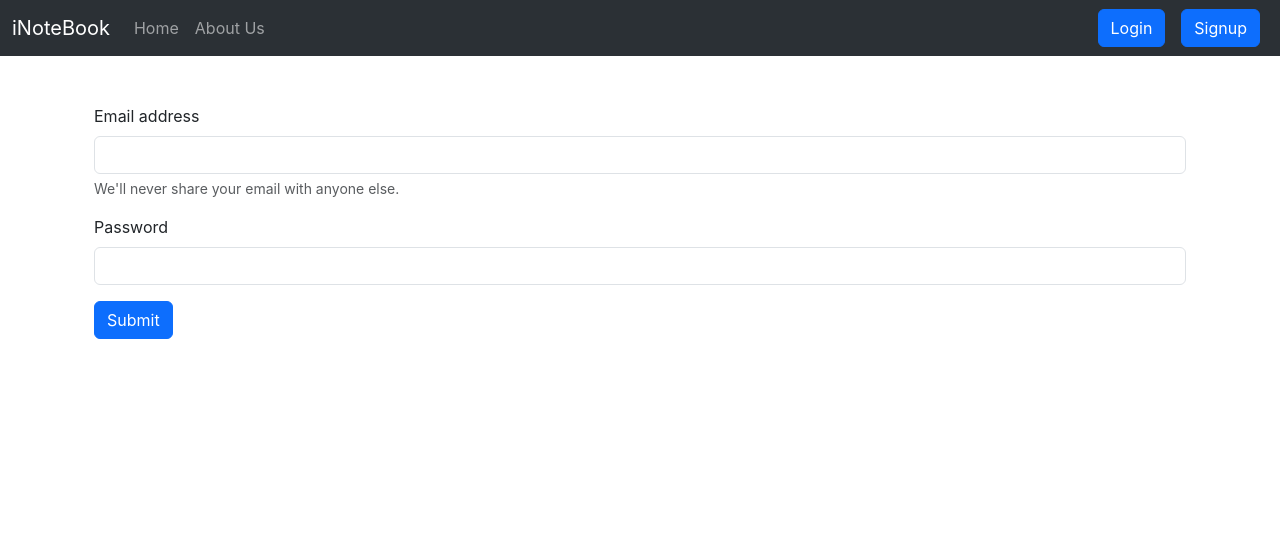
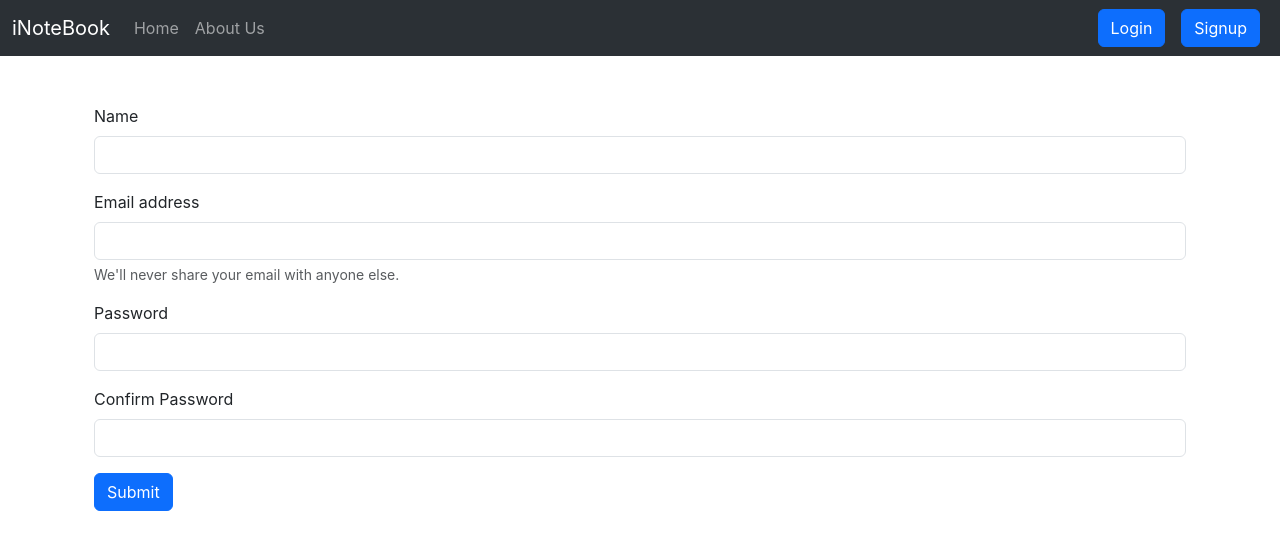
Before and after one commit to AnushkJain2201/FrontEnd-iNoteBook, a React (Create React App) app: page /signup in a window 1280 px wide. Shown: the top 550 px of the page. Built offline with nearby package versions, Linux system fonts and the light colour scheme.

Commit message:
SignUp Done

```diff
--- a/src/components/Login.js
+++ b/src/components/Login.js
@@ -24,12 +24,12 @@
         });
         const json = await response.json();
         console.log(json);
-        if(json.success === true){
+        if (json.success === true) {
             //Save the authtoken and redirect
-            localStorage.setItem('token' , json.authtoken)
+            localStorage.setItem('token', json.authtoken)
             navigate('/')
         }
-        else{
+        else {
             alert("Invalid Credentials")
         }
     }
--- a/src/components/Signup.js
+++ b/src/components/Signup.js
@@ -1,20 +1,63 @@
-import React from 'react'
+import React, { useState } from 'react'
+import { useNavigate } from 'react-router-dom'
 
 const Signup = () => {
+
+  const host = 'http://localhost:5000';
+
+  const [credentials, setCredentials] = useState({ name: "", email: "", password: "", cpassword: "" });
+
+  let navigate = useNavigate();
+
+  const onChange = (e) => {
+    setCredentials({ ...credentials, [e.target.name]: e.target.value })
+  }
+
+  const handleSubmit = async (e) => {
+    e.preventDefault();
+    const response = await fetch(`${host}/api/auth/createuser`, {
+      method: "POST", // *GET, POST, PUT, DELETE, etc.
+      headers: {
+        "Content-Type": "application/json",
+        // 'Content-Type': 'application/x-www-form-urlencoded'
+      },
+      body: JSON.stringify({ name:credentials.name, email: credentials.email, password: credentials.password }),
+    });
+    const json = await response.json();
+    console.log(json);
+    if(json.success){
+      //Save the authtoken and redirect
+      localStorage.setItem('token', json.authtoken)
+      navigate('/')
+    }
+    else{
+      alert("Invalid Credentials");
+    }
+
+  }
+
   return (
     <div className='container my-5'>
-      <form>
-        <div class="mb-3">
-          <label for="exampleInputEmail1" class="form-label">Email address</label>
-          <input type="email" class="form-control" id="exampleInputEmail1" aria-describedby="emailHelp" />
-            <div id="emailHelp" class="form-text">We'll never share your email with anyone else.</div>
+      <form onSubmit={handleSubmit}>
+        <div className="mb-3">
+          <label htmlFor="name" className="form-label">Name</label>
+          <input type="text" className="form-control" id="name" aria-describedby="emailHelp" name='name' onChange={onChange} required minLength={5}/>
         </div>
-        <div class="mb-3">
-          <label for="exampleInputPassword1" class="form-label">Password</label>
-          <input type="password" class="form-control" id="exampleInputPassword1" />
+        <div className="mb-3">
+          <label htmlFor="email" className="form-label">Email address</label>
+          <input type="email" className="form-control" id="email" aria-describedby="emailHelp" name='email' onChange={onChange} required minLength={5}/>
+          <div id="emailHelp" className="form-text">We'll never share your email with anyone else.</div>
+        </div>
+        <div className="mb-3">
+          <label htmlFor="password" className="form-label">Password</label>
+          <input type="password" className="form-control" id="password" name='password' onChange={onChange} required minLength={5}/>
+        </div>
+        <div className="mb-3">
+          <label htmlFor="cpassword" className="form-label">Confirm Password</label>
+          <input type="cpassword" className="form-control" id="cpassword" name='cpassword' onChange={onChange} required minLength={5}/>
         </div>
 
-        <button type="submit" class="btn btn-primary">Submit</button>
+        <button type="submit" className="btn btn-primary">Submit</button>
       </form>
     </div>
   )
```
